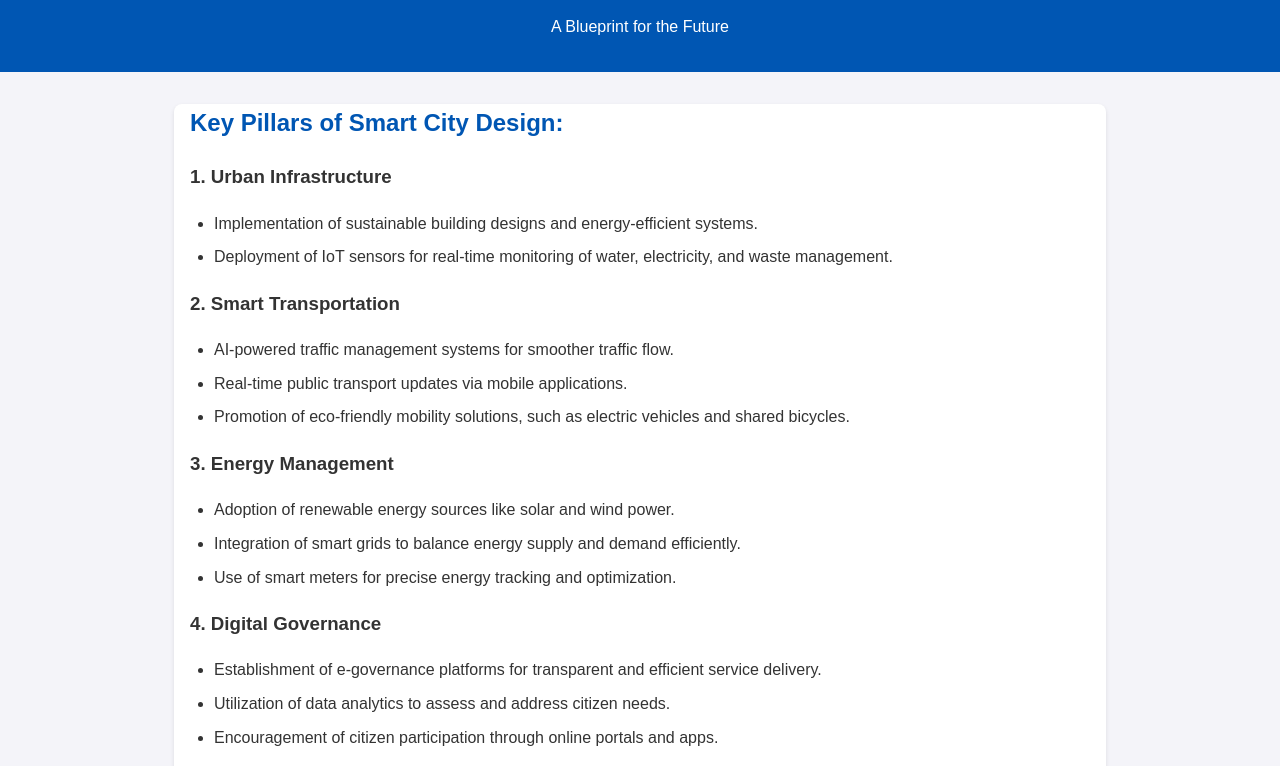
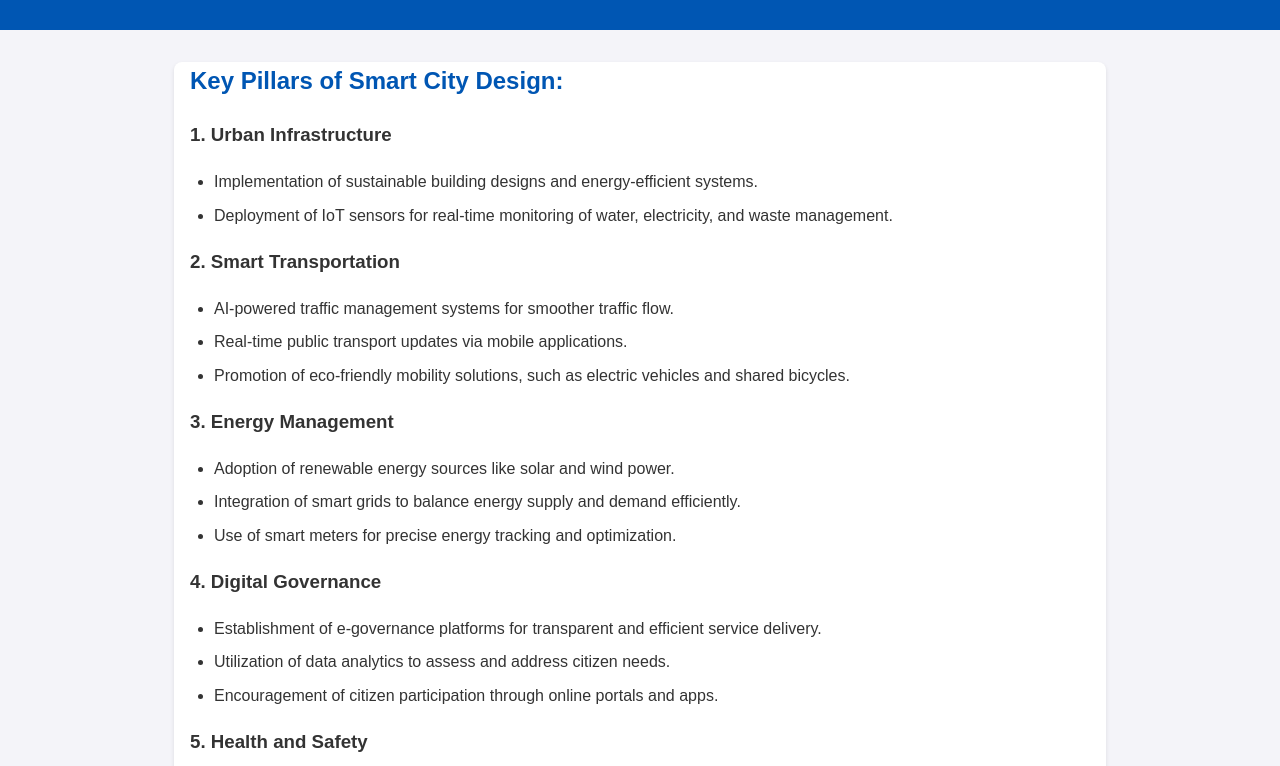
Before and after one commit to bhoomideshpande/portfolio.github.io, a plain HTML site: page daa1.html in a window 1280 px wide. Shown: the part 96-862 px from the top of the page. Drawn offline with Linux system fonts and the light colour scheme.

Commit message:
Update daa1.html

```diff
--- a/daa1.html
+++ b/daa1.html
@@ -55,7 +55,6 @@
 <body>
     <header>
         <h1>Smart City Design</h1>
-        <p>A Blueprint for the Future</p>
     </header>
 
     <div class="container">
```
